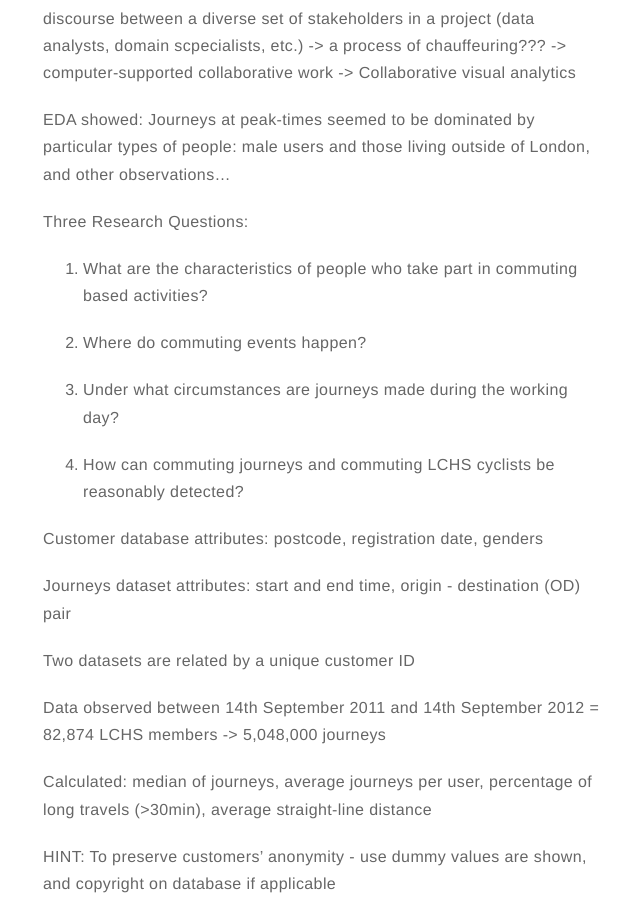
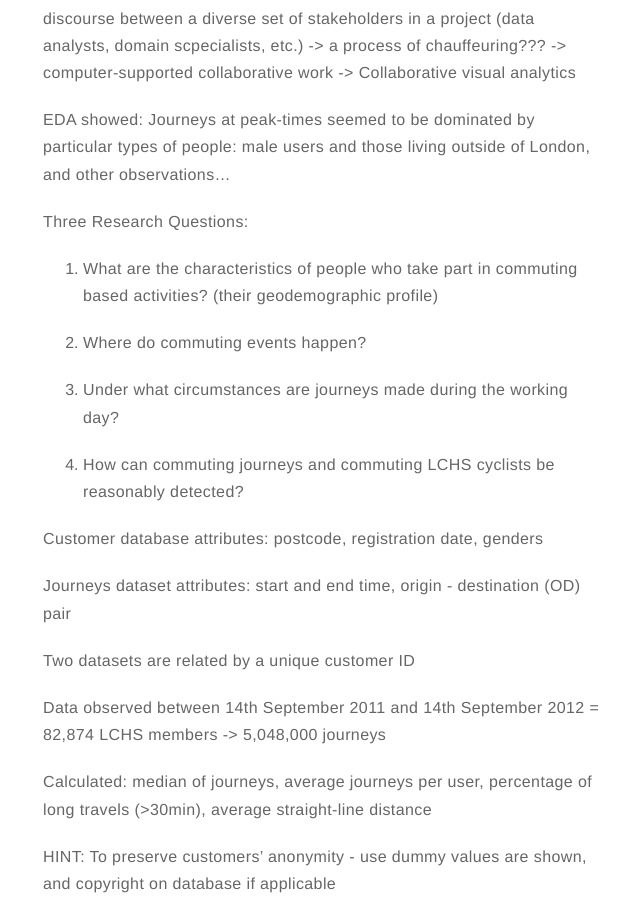
Before and after one commit to dljubenk/dljubenk.github.io, a Jekyll site: the page built from _posts/2019-02-06-literature-study.markdown, in a window 1280 px wide and 900 px high, scrolled down 4575 px. Shown: the whole window, without its empty margins (317-957 px from the left). Built offline with Jekyll 4.4.1, drawn with Linux system fonts in a browser that asks for light colours; emoji names are drawn with the system emoji font; comment, search, counter and statistics services are not loaded.

Commit message:
Update 2019-02-06-literature-study.markdown

```diff
--- a/_posts/2019-02-06-literature-study.markdown
+++ b/_posts/2019-02-06-literature-study.markdown
@@ -116,7 +116,7 @@ EDA showed: Journeys at peak-times seemed to be dominated by particular types of
 
 Three Research Questions:
 
-1. What are the characteristics of people who take part in commuting based activities?
+1. What are the characteristics of people who take part in commuting based activities? (their geodemographic profile)
 
 2. Where do commuting events happen?
 
```
